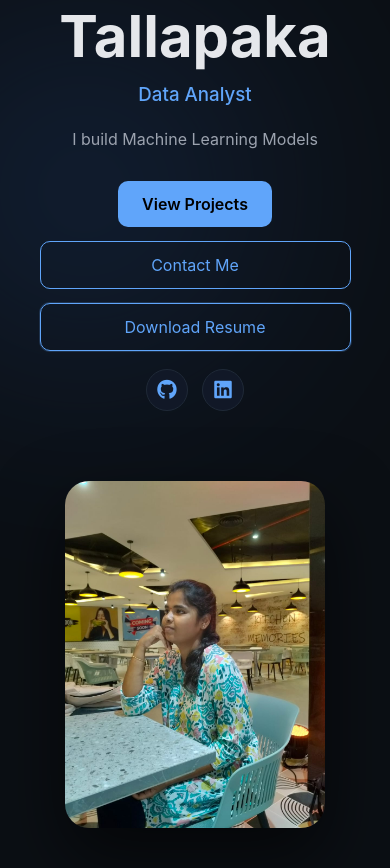
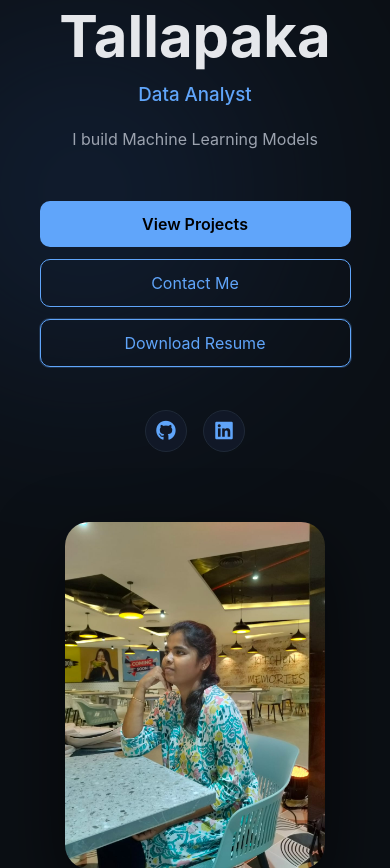
Before and after one commit to BhavanaTallapaka/bhavana-portfolio, a FastAPI app: page / in a window 390 px wide. Shown: the part 251-1119 px from the top of the page. Run offline with FastAPI, Linux system fonts and the light colour scheme.

Commit message:
updated profile

```diff
--- a/app/static/css/style.css
+++ b/app/static/css/style.css
@@ -521,42 +521,37 @@ border:none !important;
 box-shadow:none !important;
 }
 
+/* mobile */
+
+.hero-actions{
+display:flex;
+flex-direction:column;
+gap:18px;
+margin-top:25px;
+}
+
+/* MOBILE FIX */
+@media(max-width:768px){
+
+.hero{
+grid-template-columns:1fr;
+text-align:center;
+}
+
 .hero-buttons{
 display:flex;
-gap:14px;
-flex-wrap:wrap;
-align-items:center;
-margin-top:20px;
+flex-direction:column;
+gap:12px;
+width:100%;
 }
 
-.hero-social{
-display:flex;
-gap:14px;
-margin-top:18px;
-align-items:center;
-}
-
-@media(max-width:768px){
-
-.hero-buttons{
-justify-content:center;
+.hero-buttons a{
+width:100%;
+text-align:center;
 }
 
 .hero-social{
 justify-content:center;
 }
 
-.hero{
-text-align:center;
 }
-
-}
-
-@media(max-width:768px){
-
-.btn-outline{
-width:100%;
-text-align:center;
-}
-
-}
```
